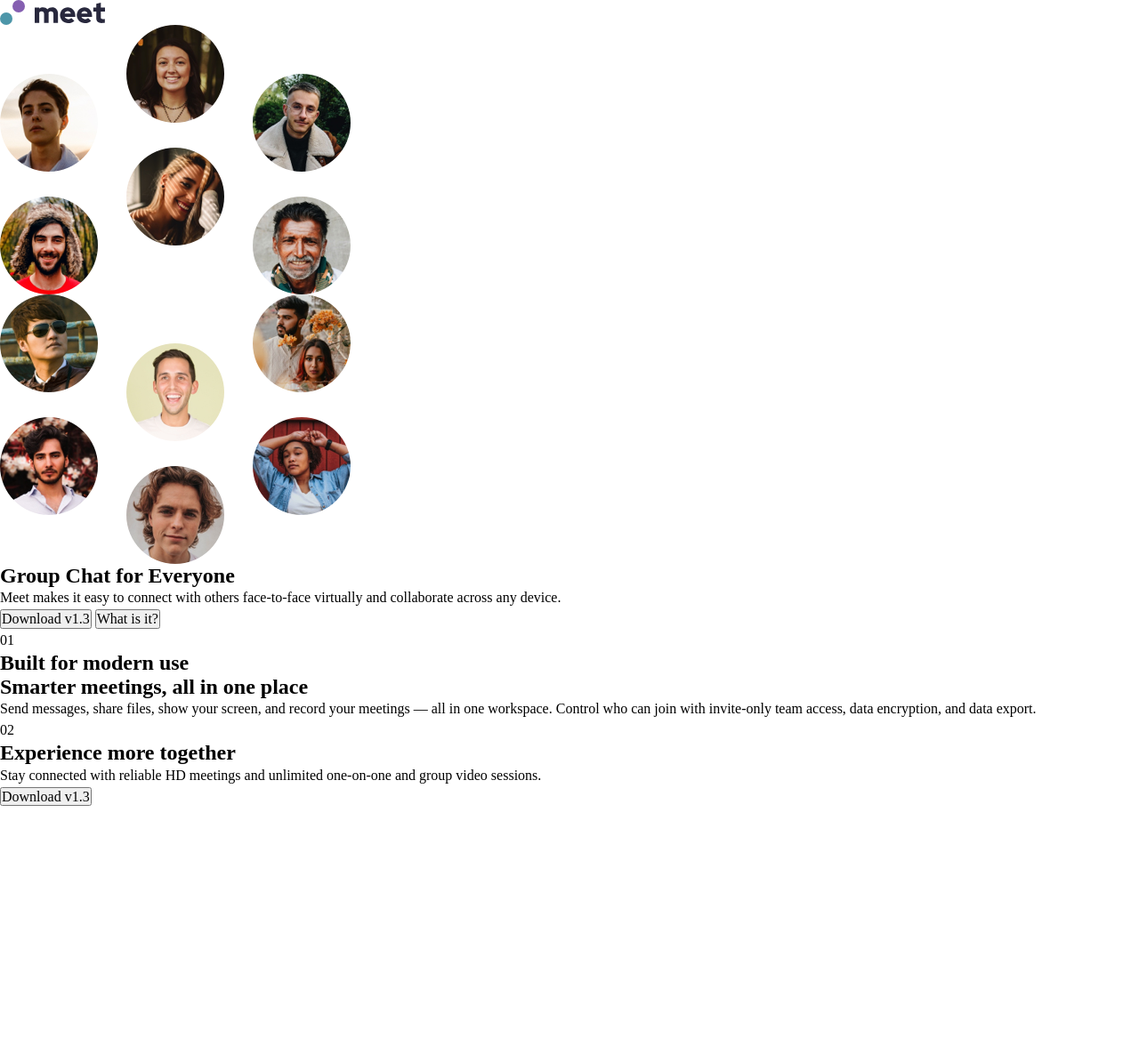
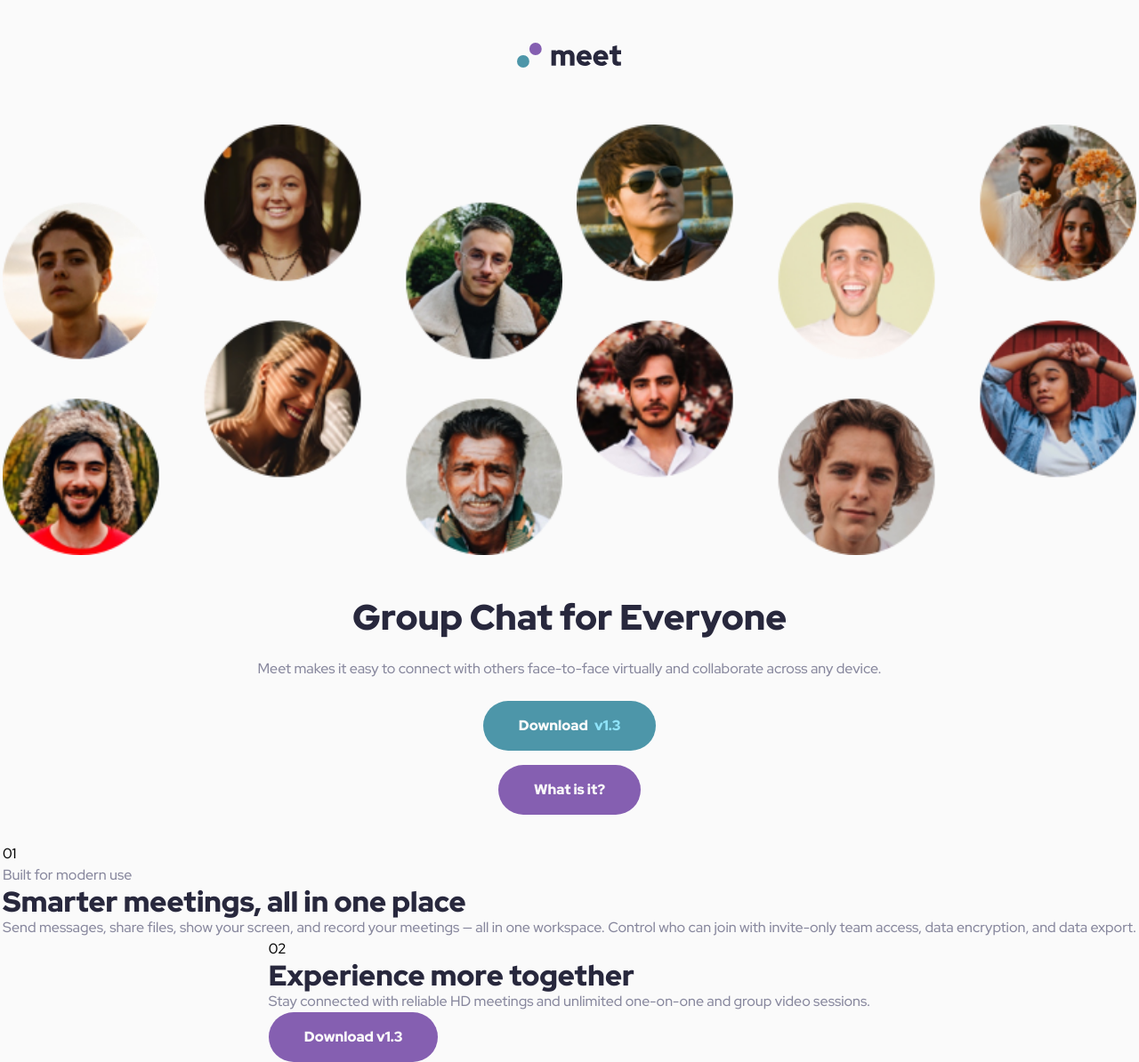
Before and after one commit to PetterTSaatvedt/meet-landing-page, a plain HTML site: page starter-code/index.html in a window 1280 px wide. Shown: the whole page at 89% size. Before the commit the page ends 908 px from the top, so only its background shows below. Drawn offline with Linux system fonts and the light colour scheme.

Commit message:
Hero section

```diff
--- a/starter-code/index.html
+++ b/starter-code/index.html
@@ -11,22 +11,30 @@
 </head>
 <body>
   <header>
-    <img src="./assets/logo.svg" alt="Meet logo">
+    <img src="./assets/logo.svg" alt="Meet logo" width="118" height="28">
   </header>
 
   <main>
-    <section>
-      <img src="./assets/desktop/image-hero-left.png" alt="Circular profile pictures">
-      <img src="./assets/desktop/image-hero-right.png" alt="Circular profile pictures">
-      <h1>Group Chat for Everyone</h1>
-      <p>Meet makes it easy to connect with others face-to-face virtually and collaborate across any device.</p>
+    <section class="hero">
+      <div class="hero-images">
+        <img src="./assets/desktop/image-hero-left.png" alt="Circular profile pictures" id="hero-left">
+        <img src="./assets/desktop/image-hero-right.png" alt="Circular profile pictures" id="hero-right">
+      </div>
 
-      <button>Download v1.3</button>
-      <button>What is it?</button>
+      <div class="hero-text-content">
+        <h1>Group Chat for Everyone</h1>
+        <p>Meet makes it easy to connect with others face-to-face virtually and collaborate across any device.</p>
+        <div class="hero-buttons">
+          <button class="button-cyan">Download <span class="cyan-text">v1.3</span></button>
+          <button class="button-purple">What is it?</button>
+        </div>
+      </div>
+
     </section>
-    <section>
+
+    <section class="main-content">
       <span>01</span>
-      <h2>Built for modern use</h2>
+      <p>Built for modern use</p>
 
       <h2>Smarter meetings, all in one place</h2>
 
@@ -39,7 +47,7 @@
     <span>02</span>
     <h2>Experience more together</h2>
     <p>Stay connected with reliable HD meetings and unlimited one-on-one and group video sessions.</p>
-    <button>Download v1.3</button>
+    <button class="button-purple">Download v1.3</button>
   </footer>
 </body>
 </html>
--- a/starter-code/style.css
+++ b/starter-code/style.css
@@ -76,6 +76,7 @@ button {
   --spacing-300: 1.5rem;
   --spacing-400: 2rem;
   --spacing-500: 2.5rem;
+  --spacing-600: 3rem;
   --spacing-700: 3.5rem;
   --spacing-800: 4rem;
   --spacing-900: 4.5rem;
@@ -86,7 +87,115 @@ button {
   --red-hat-display: 'Red Hat Display', sans-serif;
   --font-medium: 500;
   --font-black: 900;
-  --font-size-h1: 4rem;
-  --font-size-h2: 2.5rem;
+  --font-size-h1: 2.5rem;
+  --font-size-h2: 2rem;
   --font-size-medium: 1.125rem;
 }
+
+body {
+    font-family: var(--red-hat-display);
+    display: flex;
+    flex-direction: column;
+    align-items: center;
+    justify-content: center;
+    background-color: var(--white);
+}
+
+h1 {
+    font-size: var(--font-size-h1);
+}
+
+h2 {
+    font-size: var(--font-size-h2);
+}
+
+h1, h2 {
+    color: var(--slate-900);
+}
+
+p {
+    color: var(--slate-600);
+}
+
+button {
+    border-radius: 10rem;
+    border: none;
+    font-weight: var(--font-black);
+    font-size: 1rem;
+    padding: var(--spacing-200) var(--spacing-500);
+    line-height: 1.5;
+    cursor: pointer;
+}
+
+.button-cyan {
+    background-color: var(--cyan-600);
+    color: var(--white);
+}
+
+.button-cyan:hover, .button-cyan:active, .button-cyan:focus {
+    background-color: #71C0D4;
+}
+
+.button-purple {
+    background-color: var(--purple-600);
+    color: var(--white);
+}
+
+.button-purple:hover, .button-purple:active, .button-purple:focus {
+    background-color: #B18BDD;
+}
+
+header {
+    display: flex;
+    justify-content: center;
+    align-items: center;
+    margin-top: var(--spacing-600);
+}
+
+.cyan-text {
+    color: var(--cyan-300);
+    margin-left: var(--spacing-50);
+}
+
+.hero {
+    display: grid;
+    grid-template-columns: 1fr;
+    grid-template-areas:
+        "images"
+        "content";
+    gap: var(--spacing-200);
+    margin-top: var(--spacing-800);
+}
+
+.hero-images {
+    grid-area: images;
+    display: flex;
+    gap: var(--spacing-200);
+    overflow: hidden;
+    justify-content: center;
+    align-items: center;
+}
+
+#hero-left, #hero-right {
+    width: 50%;
+    object-fit: cover;
+}
+
+.hero-text-content {
+    grid-area: content;
+    text-align: center;
+    display: flex;
+    flex-direction: column;
+    align-items: center;
+    justify-content: center;
+    padding: var(--spacing-400);
+    gap: var(--spacing-300);
+}
+
+.hero-buttons {
+    display: flex;
+    flex-direction: column;
+    align-items: center;
+    justify-content: center;
+    gap: var(--spacing-200);
+}
```
